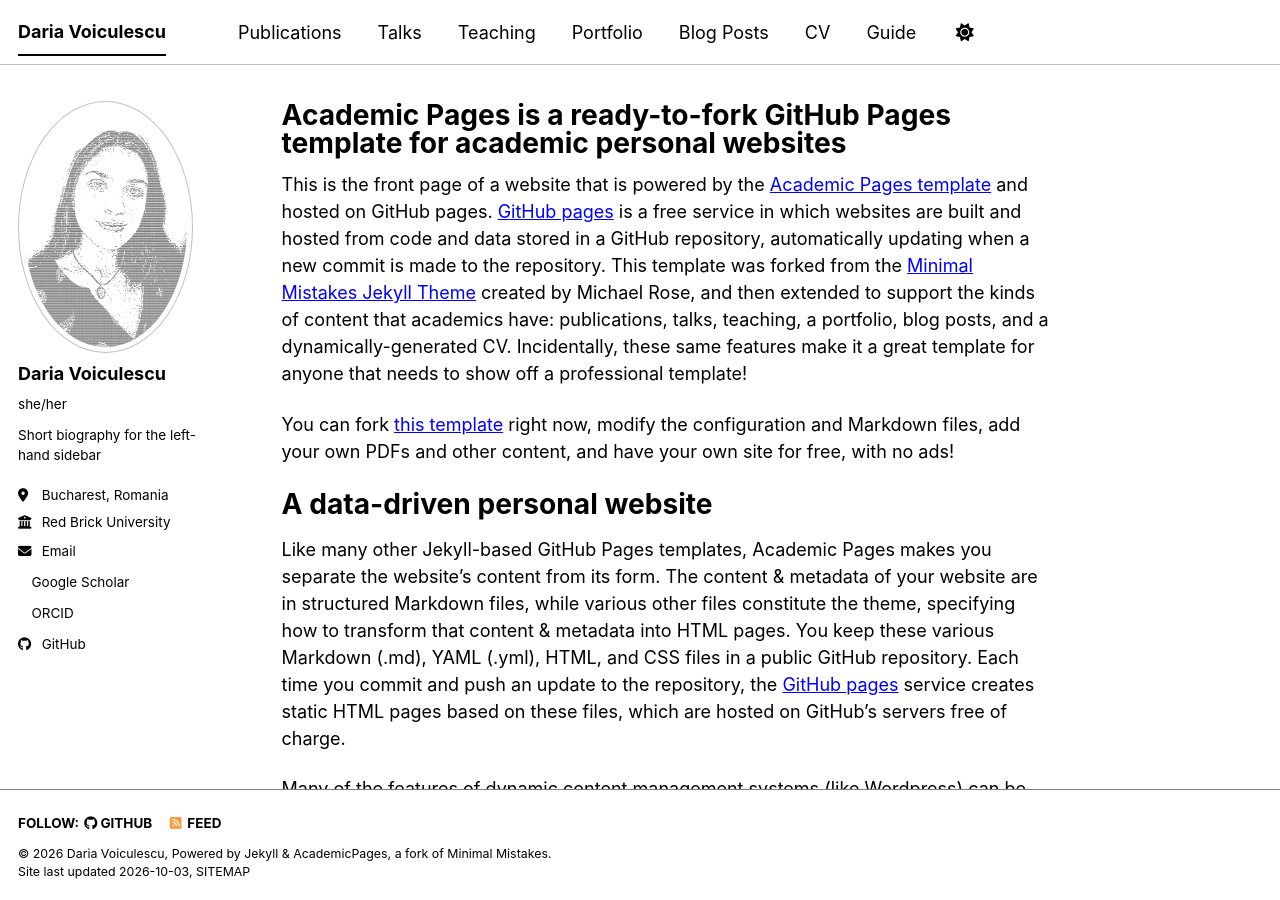
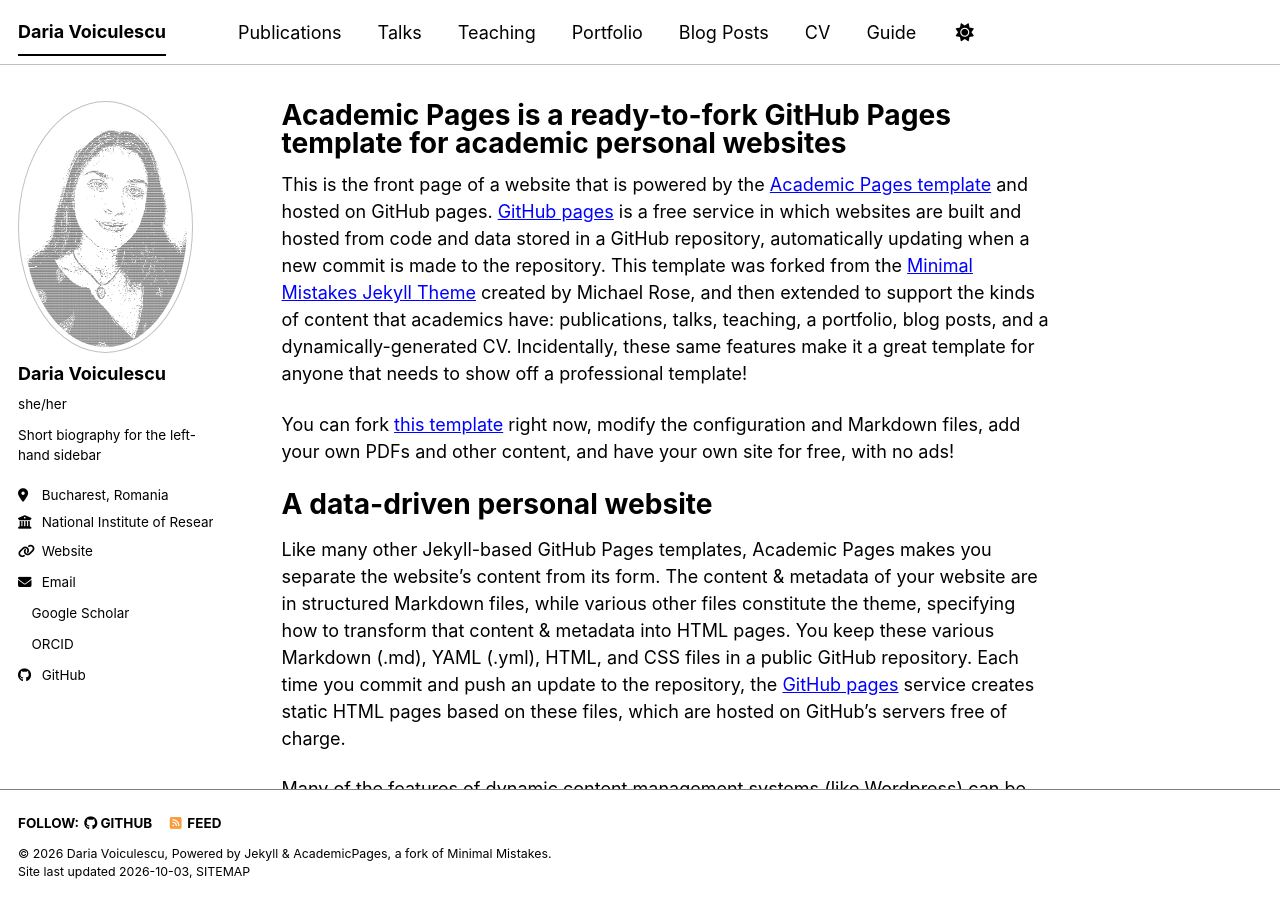
Before and after one commit to dariavoiculescu/dariavoiculescu.github.io, a Jekyll site: the page built from _pages/about.md, in a window 1280 px wide and 900 px high. Built offline with Jekyll 4.4.1, drawn with Linux system fonts in a browser that asks for light colours; a style sheet for code colours, icons or effects is not loaded.

Commit message:
Revise personal details in _config.yml

```diff
--- a/_config.yml
+++ b/_config.yml
@@ -12,11 +12,11 @@ site_theme               : "contrast" # The available themes options are "defaul
 title                    : "Daria Voiculescu"
 title_separator          : "-"
 name                     : &name "Daria Voiculescu"
-description              : &description "Your Name's academic portfolio"   # Update this with a general description of your site, this is the default if not overridden by a page
+description              : &description " "   # Update this with a general description of your site, this is the default if not overridden by a page
 url                      : "https://dariavoiculescu.github.io" # The base hostname & protocol for your site e.g. "https://[your GitHub username].github.io",
                                                            # or if you already have some other page hosted on Github then use "https://[your GitHub username].github.io/[Your Repo Name]"
 baseurl                  : "" # the subpath of your site, e.g. "/blog"
-repository               : "academicpages/academicpages.github.io"
+repository               : "dariavoiculescu/dariavoiculescu.github.io"
 
 # Site Author - The following control what appear as part of the author content on the side bar.
 #               If a field is blank the icon and link will not appear, otherwise it will be shown.
@@ -28,9 +28,9 @@ author:
   pronouns         : "she/her" # example: "she/her"
   bio              : "Short biography for the left-hand sidebar"
   location         : "Bucharest, Romania"
-  employer         : "Red Brick University"
-  uri              : # URL
-  email            : "none@example.org"
+  employer         : "National Institute of Research and Development in Biological Sciences"
+  uri              : "https://www.incdsb.ro/en"
+  email            : "daria[dot]voiculescu[at]incdsb.ro"
 
   # Academic websites
   academia         : # URL
```
